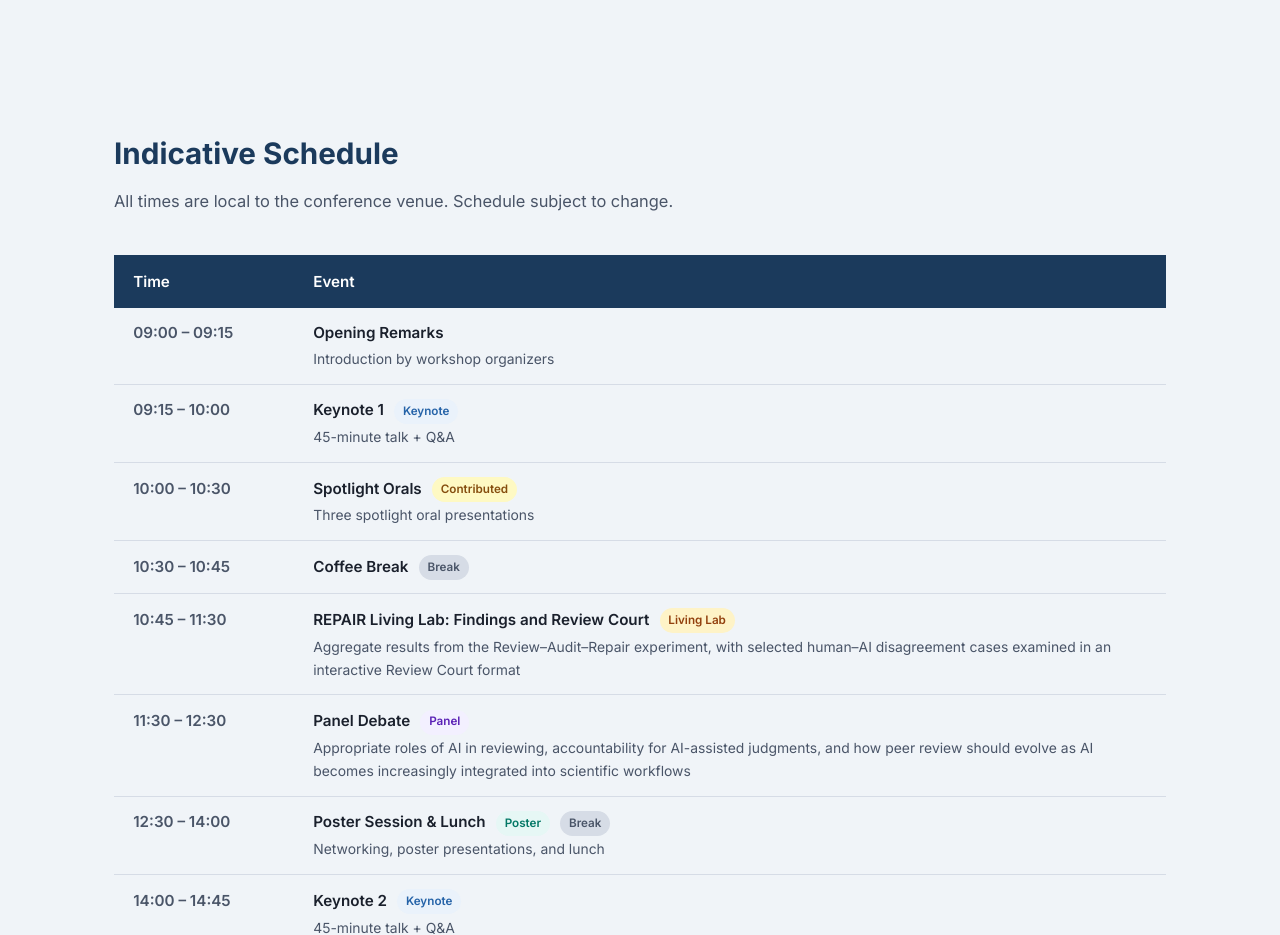
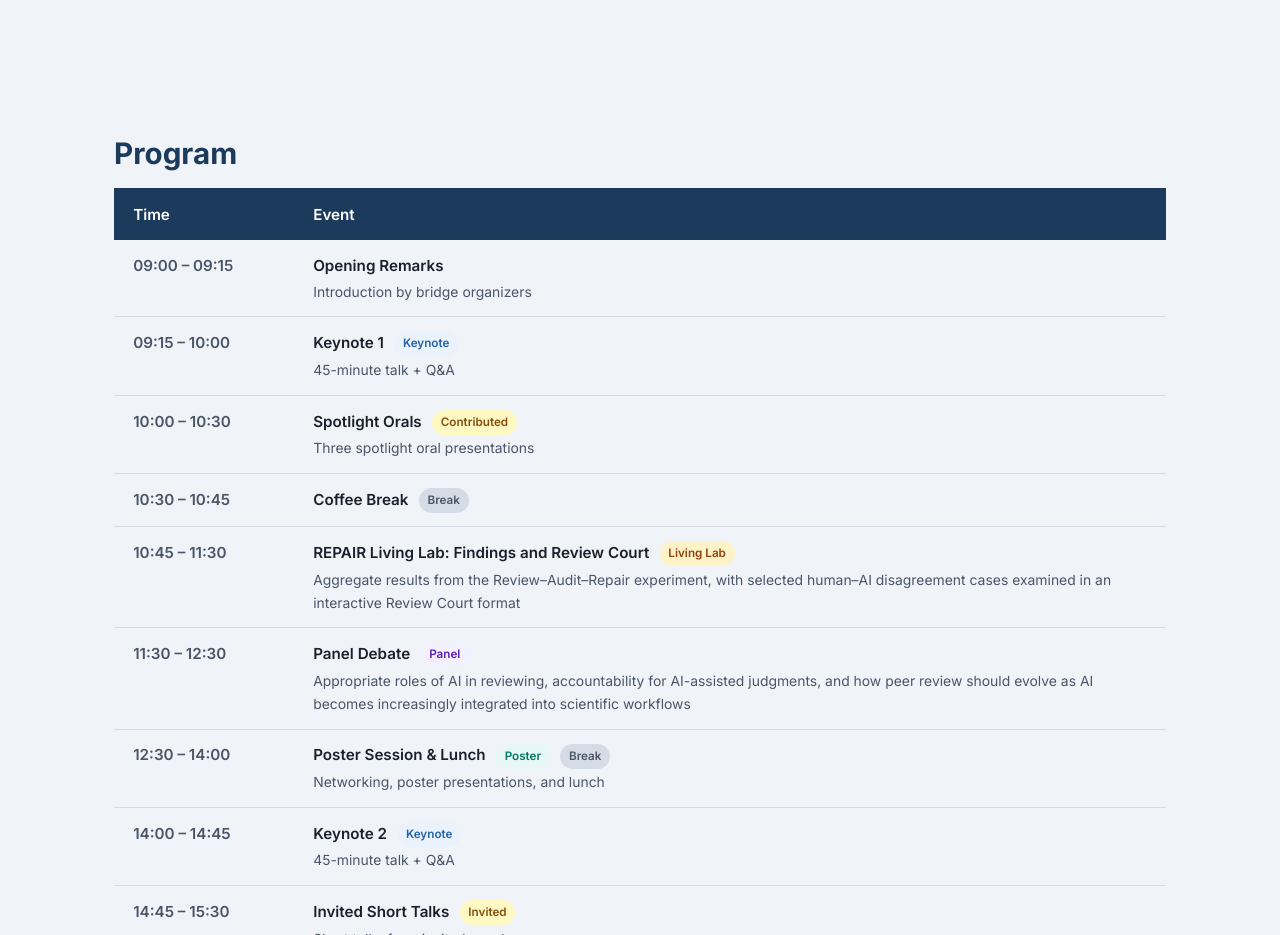
Before and after one commit to Repair-Workshop/Repair-Workshop.github.io, a plain HTML site: page index.html in a window 1280 px wide. Shown: the part 3180-4115 px from the top of the page. Drawn offline with Linux system fonts and the light colour scheme.

Commit message:
Rename the schedule section to Program.
Refer to the organizers as bridge organizers.

```diff
--- a/index.html
+++ b/index.html
@@ -234,8 +234,7 @@
 <!-- ── Program ───────────────────────────────────────── -->
 <section id="program">
   <div class="container">
-    <h2 class="section-title">Indicative Schedule</h2>
-    <p class="section-sub">All times are local to the conference venue. Schedule subject to change.</p>
+    <h2 class="section-title">Program</h2>
 
     <div style="overflow-x:auto;">
       <table class="schedule-table">
@@ -250,7 +249,7 @@
             <td>09:00 – 09:15</td>
             <td>
               <div class="schedule-event">Opening Remarks</div>
-              <div class="schedule-detail">Introduction by workshop organizers</div>
+              <div class="schedule-detail">Introduction by bridge organizers</div>
             </td>
           </tr>
           <tr>
```
